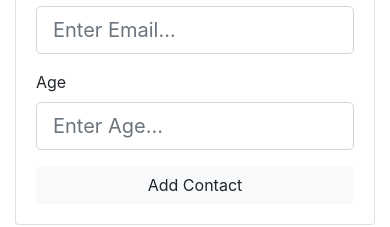
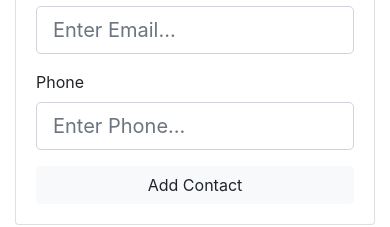
Before and after one commit to saurabhmodh94/React-Front-to-Back, a React (Create React App) app in the folder contact-manager/: page /contact/add in a window 390 px wide. Shown: the part 328-555 px from the top of the page. Built offline with nearby package versions, Linux system fonts and the light colour scheme.

Commit message:
age to phone

```diff
--- a/contact-manager/src/components/AddContact/AddContact.js
+++ b/contact-manager/src/components/AddContact/AddContact.js
@@ -10,7 +10,7 @@ class AddContact extends Component {
   state = {
     name: '',
     email: '',
-    age: '',
+    phone: '',
     errors: {}
   };
 
@@ -19,13 +19,13 @@ class AddContact extends Component {
   };
   onSubmit = (dispatch, e) => {
     e.preventDefault();
-    const { name, email, age } = this.state;
+    const { name, email, phone } = this.state;
     // const name = this.nameInput.current.value;
     const new_contact = {
       id: uuid(),
       name,
       email,
-      age
+      phone
     }; //ES6
     // Check For Errors or Use required
     if (name === '') {
@@ -38,8 +38,8 @@ class AddContact extends Component {
       return;
     }
 
-    if (age === '') {
-      this.setState({ errors: { age: 'Age is required' } });
+    if (phone === '') {
+      this.setState({ errors: { phone: 'Phone is required' } });
       return;
     }
 
@@ -50,7 +50,7 @@ class AddContact extends Component {
     this.setState({
       name: '',
       email: '',
-      age: '',
+      phone: '',
       errors: {}
     });
 
@@ -61,7 +61,7 @@ class AddContact extends Component {
     name: ''
   };
   render() {
-    const { name, email, age } = this.state;
+    const { name, email, phone } = this.state;
     // const { name } = this.props;
 
     return (
@@ -95,13 +95,13 @@ class AddContact extends Component {
                     error={this.state.errors.email}
                   />
                   <TextInputGroup
-                    label="Age"
-                    type="number"
-                    name="age"
-                    placeholder="Enter Age..."
-                    value={age}
+                    label="Phone"
+                    type="text"
+                    name="phone"
+                    placeholder="Enter Phone..."
+                    value={phone}
                     onChange={this.onChange}
-                    error={this.state.errors.age}
+                    error={this.state.errors.phone}
                   />
                   <input
                     type="submit"
--- a/contact-manager/src/components/Contact/Contact.js
+++ b/contact-manager/src/components/Contact/Contact.js
@@ -22,7 +22,7 @@ export class Contact extends Component {
     return (
       <Consumer>
         {value => {
-          let { id, name, age, email } = this.props.contact;
+          let { id, name, phone, email } = this.props.contact;
           return (
             <div className="card card-body mb-3">
               <h4 className="list-group-item">
@@ -39,7 +39,7 @@ export class Contact extends Component {
               </h4>
               {this.state.showContactInfo ? (
                 <ul className="list-group">
-                  <li className="list-group-item"> Age: {age}</li>
+                  <li className="list-group-item"> Phone: {phone}</li>
                   <li className="list-group-item"> Email: {email}</li>
                 </ul>
               ) : null}
--- a/contact-manager/src/context.js
+++ b/contact-manager/src/context.js
@@ -27,13 +27,13 @@ export class Provider extends Component {
       {
         id: 1,
         name: 'John Doe',
-        age: 22,
+        phone: '1-463-123-4447',
         email: 'john.doe@gmail.com'
       },
       {
         id: 2,
         name: 'New Doe',
-        age: 23,
+        phone: '1-463-123',
         email: 'new.doe@gmail.com'
       }
     ],
```
